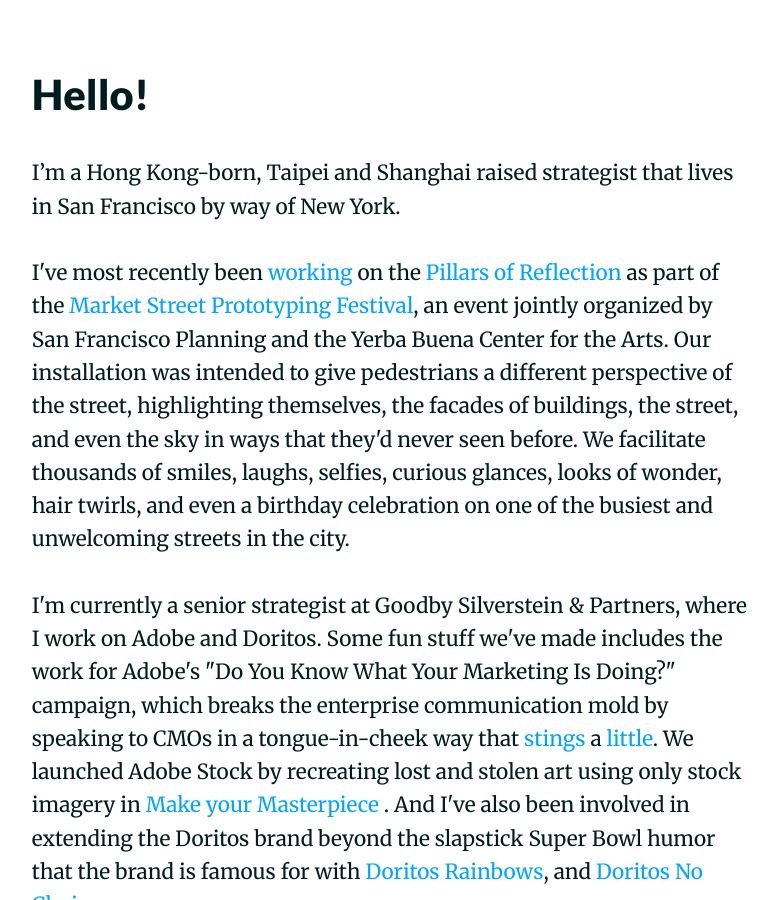
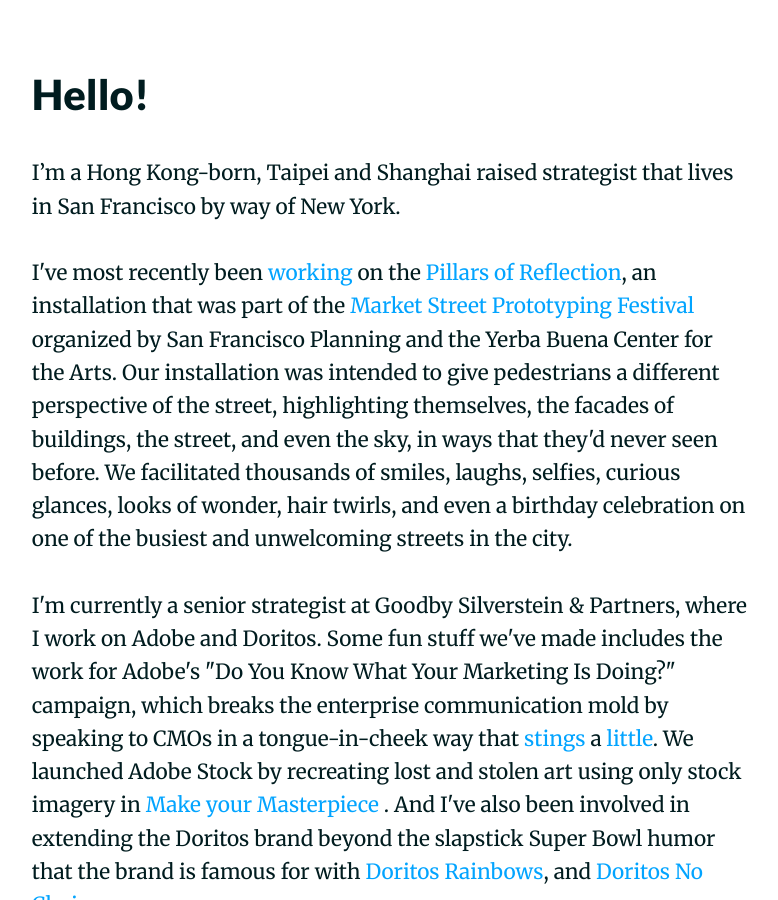
Before and after one commit to hbharding/etienne, a Jekyll site: the page built from index.html, in a window 1280 px wide and 900 px high, scrolled down 909 px. Shown: the whole window, without its empty margins (249-1027 px from the left). Built offline with Jekyll 4.4.1, drawn with Linux system fonts in a browser that asks for light colours; nearby versions of some CDN libraries; Markdown is read by kramdown in place of the engine named in the settings.

Commit message:
Update index.html

```diff
--- a/index.html
+++ b/index.html
@@ -5,7 +5,7 @@
 <h2>Hello!</h2>
 <p>I’m a Hong Kong-born, Taipei and Shanghai raised strategist that lives in San Francisco by way of New York.</p>
 
-<p>I've most recently been <a href="https://youtu.be/0G-pe01RCTk" target="_blank">working</a> on the <a href="http://marketstreetprototyping.org/2016-festival/projects/pillars-of-reflection/" target="_blank">Pillars of Reflection</a> as part of the <a href="http://marketstreetprototyping.org/" target="_blank">Market Street Prototyping Festival</a>, an event jointly organized by San Francisco Planning and the Yerba Buena Center for the Arts.  Our installation was intended to give pedestrians a different perspective of the street, highlighting themselves, the facades of buildings, the street, and even the sky in ways that they'd never seen before.  We facilitate thousands of smiles, laughs, selfies, curious glances, looks of wonder, hair twirls, and even a birthday celebration on one of the busiest and unwelcoming streets in the city.
+<p>I've most recently been <a href="https://youtu.be/0G-pe01RCTk" target="_blank">working</a> on the <a href="http://marketstreetprototyping.org/2016-festival/projects/pillars-of-reflection/" target="_blank">Pillars of Reflection</a>, an installation that was part of the <a href="http://marketstreetprototyping.org/" target="_blank">Market Street Prototyping Festival</a> organized by San Francisco Planning and the Yerba Buena Center for the Arts.  Our installation was intended to give pedestrians a different perspective of the street, highlighting themselves, the facades of buildings, the street, and even the sky, in ways that they'd never seen before.  We facilitated thousands of smiles, laughs, selfies, curious glances, looks of wonder, hair twirls, and even a birthday celebration on one of the busiest and unwelcoming streets in the city.
 
 <p>I'm currently a senior strategist at Goodby Silverstein & Partners, where I work on Adobe and Doritos.  Some fun stuff we've made includes the work for Adobe's "Do You Know What Your Marketing Is Doing?" campaign, which breaks the enterprise communication mold by speaking to CMOs in a tongue-in-cheek way that <a href="https://www.youtube.com/watch?v=MNmRJiRarH0" target="_blank">stings</a> a <a href="https://www.youtube.com/watch?v=ao7wOJ5qQ-s" target="_blank">little</a>.  We launched Adobe Stock by recreating lost and stolen art using only stock imagery in <a href="www.adobestockmasterpiece.com/"> Make your Masterpiece </a>.  And I've also been involved in extending the Doritos brand beyond the slapstick Super Bowl humor that the brand is famous for with <a href="https://www.time.com/4038837/doritos-rainbow-chips-pride-lgbt/" target="_blank">Doritos Rainbows</a>, and <a href="https://www.facebook.com/DoritosUSA/videos/10154860232226165/" target="_blank">Doritos No Choice</a>. </p>
 
```
